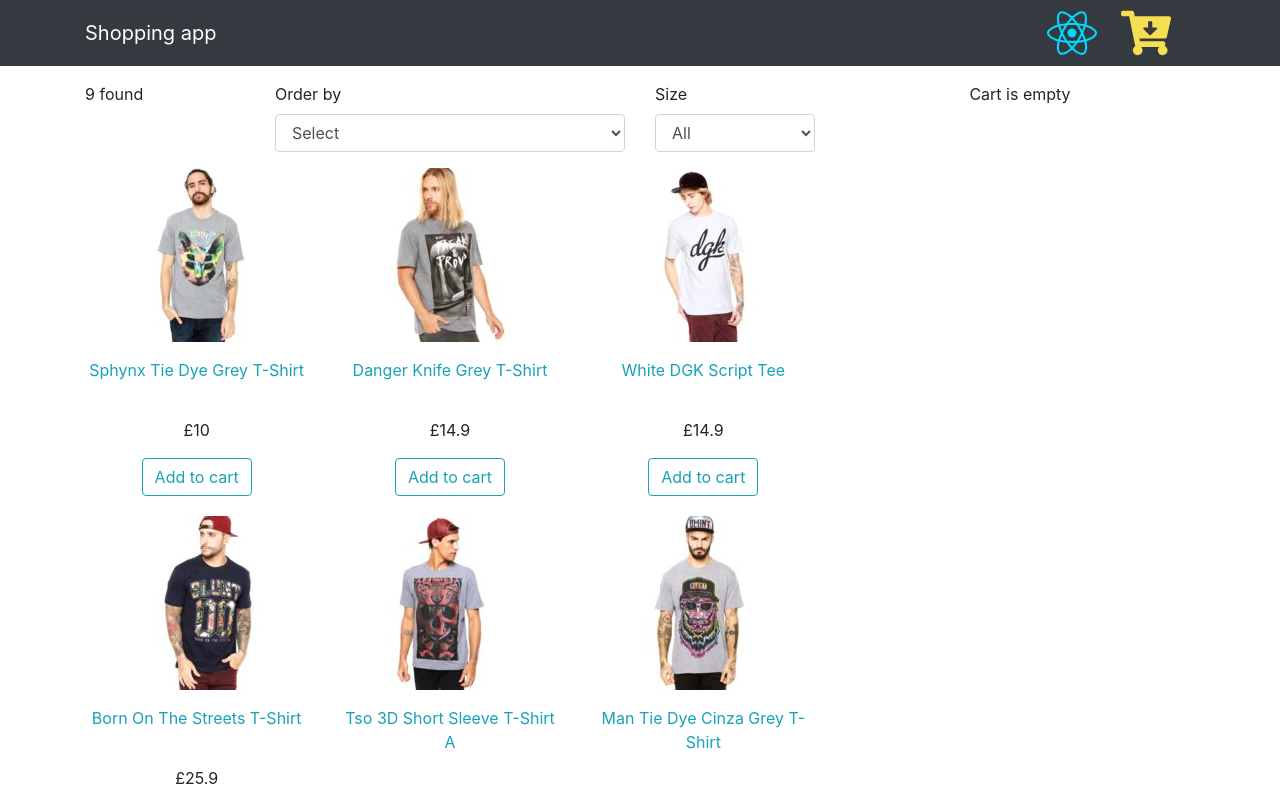
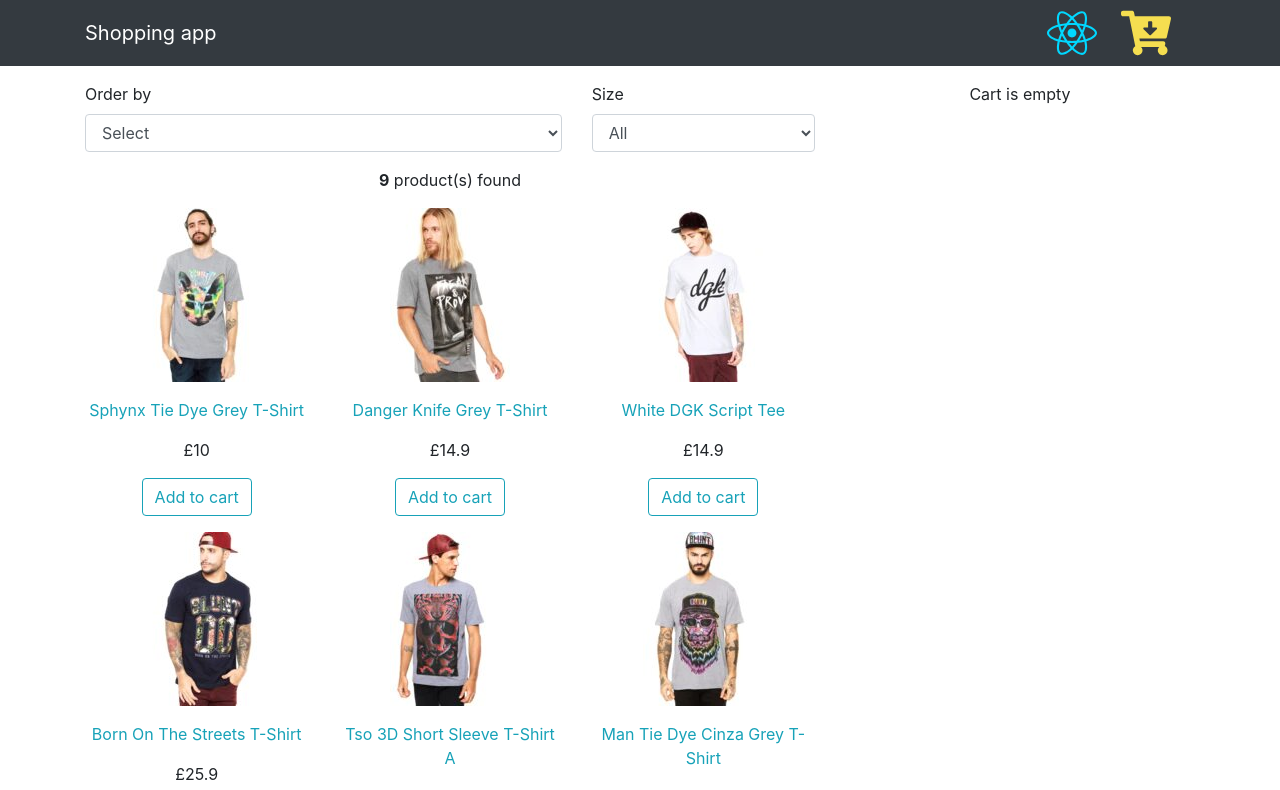
Before and after one commit to dinoxas/mini-shop, a React (Create React App) app: page / in a window 1280 px wide. Shown: the top 790 px of the page. Built offline with nearby package versions, Linux system fonts and the light colour scheme; data requests are answered from the project's data file.

Commit message:
Added _redirect file for netflify and improved styling

```diff
--- a/src/components/Cart.js
+++ b/src/components/Cart.js
@@ -99,10 +99,12 @@
                   </td>
 
                   <td colSpan="2" className="text-right">
-                    Total{" "}
-                    {formatCurrency(
-                      cartItems.reduce((a, c) => a + c.price * c.count, 0)
-                    )}
+                    <strong>
+                      Total{" "}
+                      {formatCurrency(
+                        cartItems.reduce((a, c) => a + c.price * c.count, 0)
+                      )}
+                    </strong>
                   </td>
                 </tr>
               </tfoot>
--- a/src/components/Filter.js
+++ b/src/components/Filter.js
@@ -1,4 +1,4 @@
-import React, { Component } from "react";
+import React, { Component, Fragment } from "react";
 import { connect } from "react-redux";
 import { sortProducts, filterProducts } from "../actions/products";
 
@@ -6,11 +6,9 @@
   render() {
     const { size, sort } = this.props;
     return (
+      <Fragment>
         <div className="row">
-        <div className="col-md-3">
-          {this.props.filteredProducts.length} found
-        </div>
-        <div className="col-md-6">
+          <div className="col-md-8">
             <div className="form-group">
               <label htmlFor="sortSelect">Order by</label>
               <select
@@ -25,12 +23,12 @@
                 value={sort}
               >
                 <option value="">Select</option>
-              <option value="lowest">Price: Lowest</option>
-              <option value="highest">Price: Highest</option>
+                <option value="lowest">Price: Lowest - Highest</option>
+                <option value="highest">Price: Highest - Lowest</option>
               </select>
             </div>
           </div>
-        <div className="col-md-3">
+          <div className="col-md-4">
             <div className="form-group">
               <label htmlFor="sizeSelect">Size</label>
               <select
@@ -52,6 +50,15 @@
             </div>
           </div>
         </div>
+        <div className="row">
+          <div className="col-md-12">
+            <p className="text-center">
+              <strong>{this.props.filteredProducts.length}</strong> product(s)
+              found
+            </p>
+          </div>
+        </div>
+      </Fragment>
     );
   }
 }
--- a/src/components/Products.js
+++ b/src/components/Products.js
@@ -26,7 +26,7 @@
                 />
                 <p>{p.title}</p>
               </a>
-              <div className="card-body">
+              <div className="mb-3">
                 <p>{formatCurrency(p.price)}</p>
                 <button
                   className="btn btn-outline-info"
```
Also changed, not shown: 1 other file (tests, documents, lock files or other folders). Lines whose indentation alone changed are shown as unchanged.
